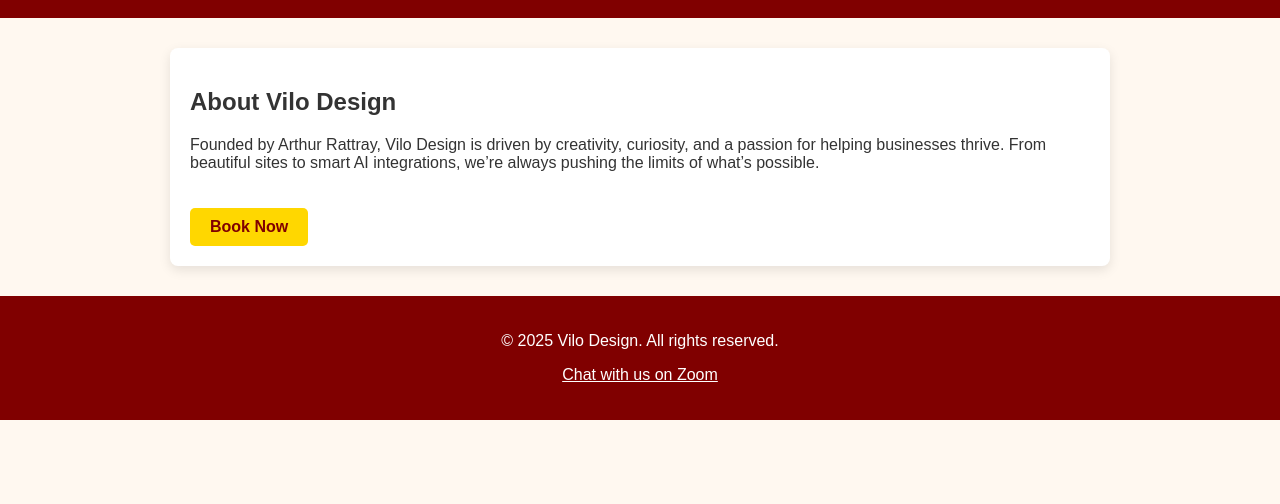
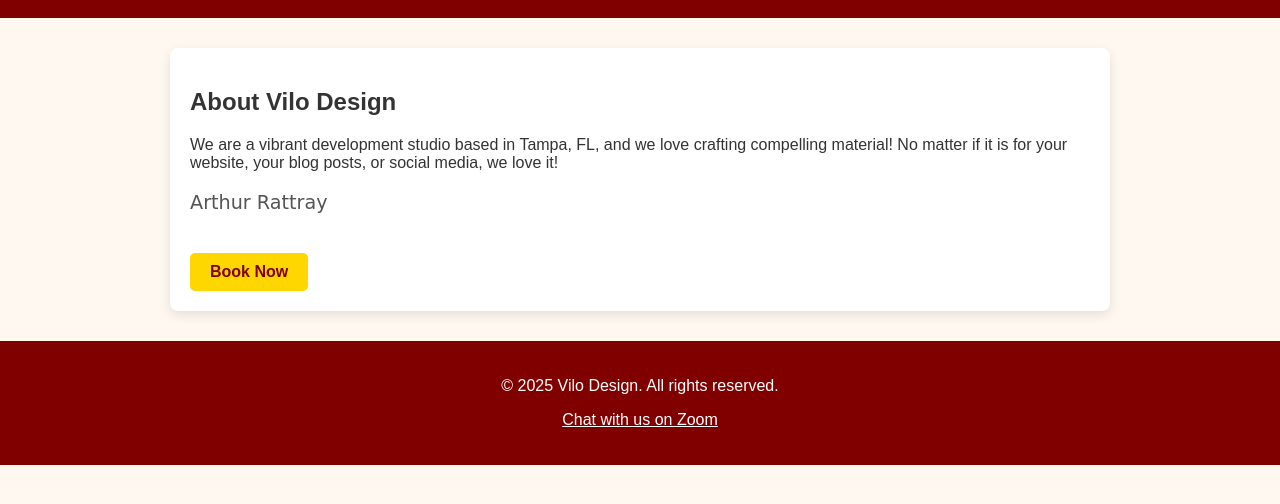
Before and after one commit to agrattray/vilo-design, a plain HTML site: page about.html in a window 1280 px wide. Shown: the part 254-758 px from the top of the page. Drawn offline with Linux system fonts and the light colour scheme.

Commit message:
Add files via upload

```diff
--- a/about.html
+++ b/about.html
@@ -15,7 +15,6 @@
 </style>
 </head>
 <body>
-
 <header>
   <img src="Vilo Design logo.png" alt="Vilo Design Logo" style="max-width:120px; margin-top:10px;" />
   <h1>Vilo Design</h1>
@@ -26,17 +25,15 @@
     <a href="contact.html">Contact</a>
   </nav>
 </header>
-
 <section class="container">
   <h2>About Vilo Design</h2>
-  <p>Founded by Arthur Rattray, Vilo Design is driven by creativity, curiosity, and a passion for helping businesses thrive. From beautiful sites to smart AI integrations, we’re always pushing the limits of what’s possible.</p>
+  <p>We are a vibrant development studio based in Tampa, FL, and we love crafting compelling material! No matter if it is for your website, your blog posts, or social media, we love it!</p>
+  <p style="font-family: cursive; font-size: 1.2em; color: #555;">Arthur Rattray</p>
   <a class="book-btn" href="https://calendar.google.com/calendar/u/0/appointments/schedules/AcZssZ3RLTg1lXxyLe_HukuHsRcTeKBYIkW1IrT6fXPvuz8TgyyDPsjUaCcabEoeuQQi_PSvAFKQ2lX-" target="_blank">Book Now</a>
 </section>
-
-<footer style="background:maroon; color:white; text-align:center; padding:20px;">
+<footer>
   <p>&copy; 2025 Vilo Design. All rights reserved.</p>
   <p><a href="https://us05web.zoom.us/launch/chat?src=direct_chat_link&email=info@vilo.club" style="color:white;">Chat with us on Zoom</a></p>
 </footer>
-
 </body>
 </html>
```
